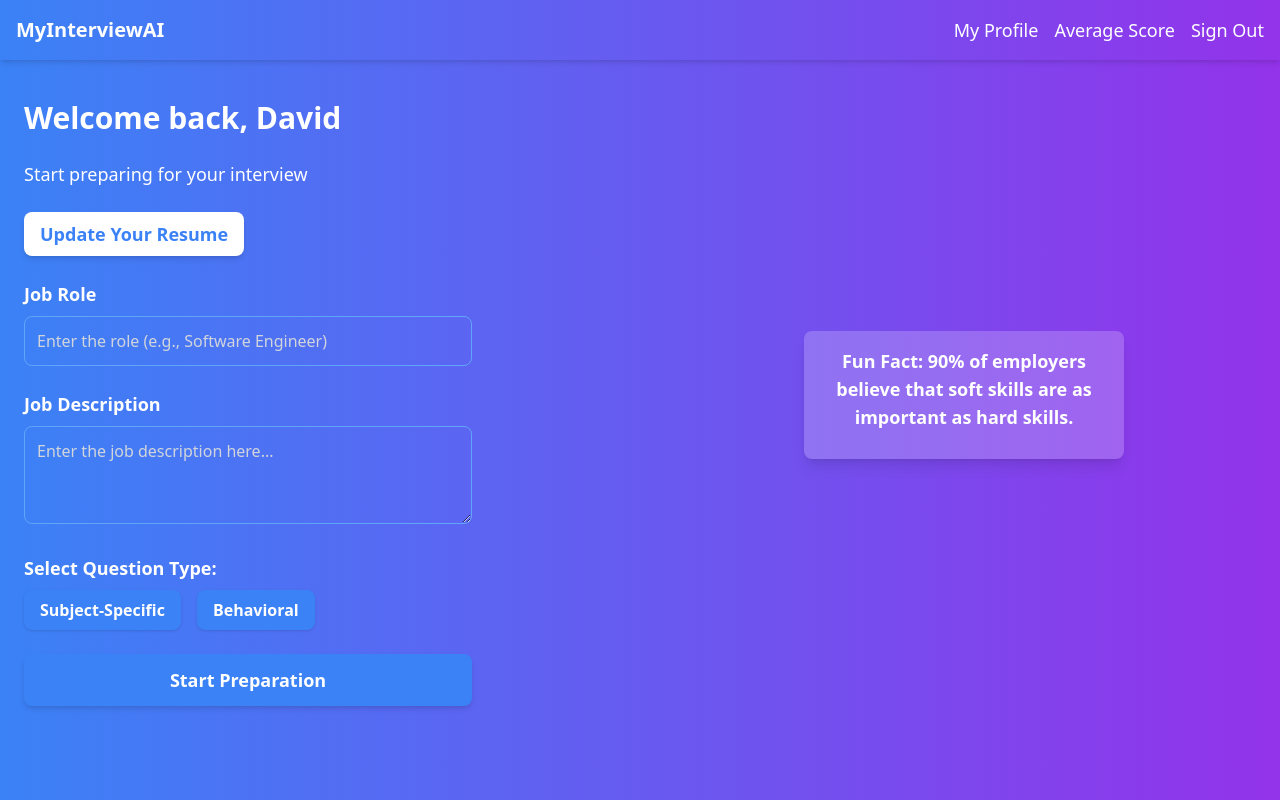
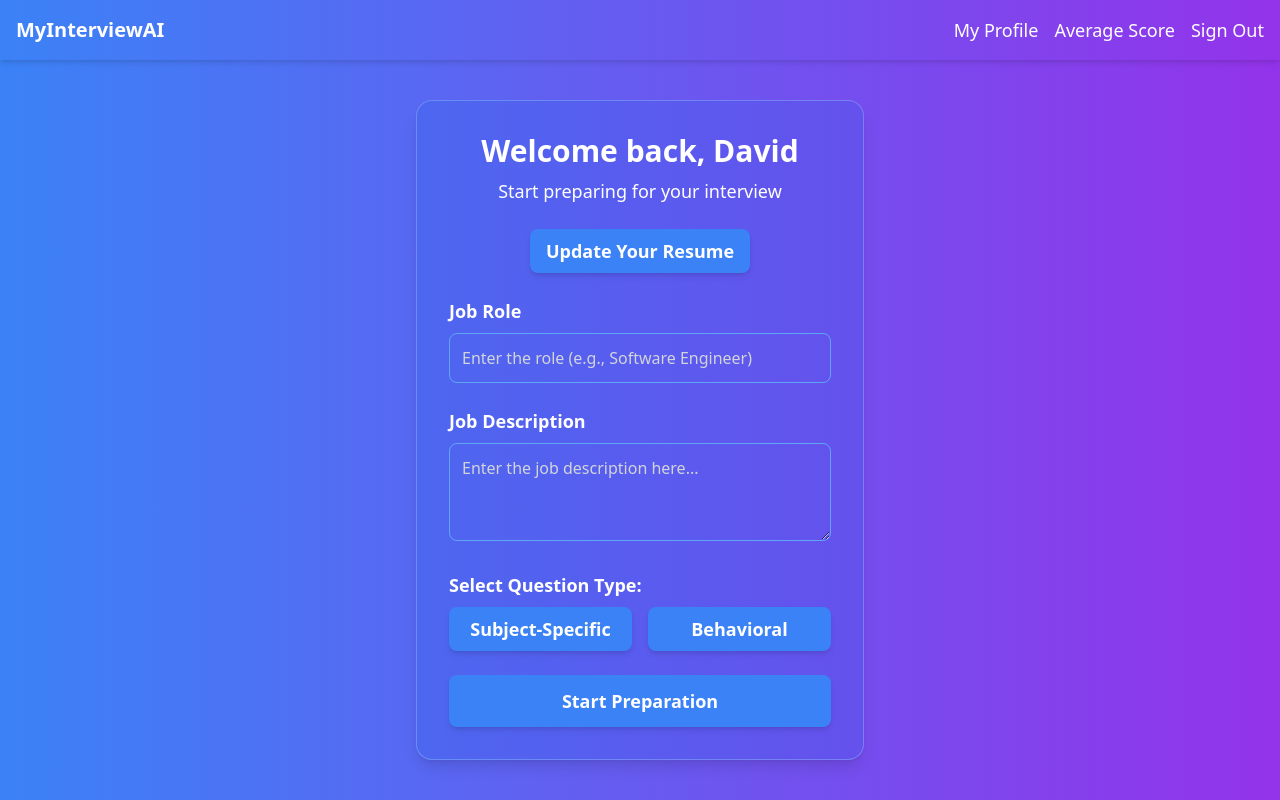
Before and after one commit to AkshayVoora/MyInterviewAI, a React (Create React App) app in the folder frontend/: page /dashboard in a window 1280 px wide. Built offline with nearby package versions, Linux system fonts and the light colour scheme.

Commit message:
Your commit message here

```diff
--- a/frontend/src/pages/Dashboard.js
+++ b/frontend/src/pages/Dashboard.js
@@ -1,7 +1,6 @@
 // src/pages/Dashboard.js
 import React, { useState } from 'react';
 import { Link, useNavigate } from 'react-router-dom';
-import AnimatedTips from '../components/AnimatedTips';
 
 function Dashboard() {
    const [showSignOutModal, setShowSignOutModal] = useState(false);
@@ -16,7 +15,7 @@ function Dashboard() {
    const cancelSignOut = () => setShowSignOutModal(false);
 
    return (
-      <div className="min-h-screen bg-gradient-to-r from-blue-500 to-purple-600 text-white">
+      <div className="min-h-screen bg-gradient-to-r from-blue-500 to-purple-600 text-white flex flex-col items-center">
          <nav className="w-full flex items-center justify-between bg-transparent p-4 shadow-md">
             <h1 className="text-xl font-bold">MyInterviewAI</h1>
             <div className="flex space-x-4 text-lg">
@@ -26,16 +25,20 @@ function Dashboard() {
             </div>
          </nav>
 
-         <div className="flex">
-            {/* Left Side Content */}
-            <div className="flex-1 p-6">
-               <div className="mt-4 space-y-6">
-                  <h2 className="text-3xl font-bold mb-2">Welcome back, David</h2>
-                  <p className="text-lg mb-4">Start preparing for your interview</p>
-                  <Link to="#profile" className="inline-block px-4 py-2 bg-white text-blue-500 rounded-lg font-semibold shadow-md text-lg hover:bg-gray-200">Update Your Resume</Link>
+         <div className="flex-1 flex items-center justify-center w-full p-6">
+            <div className="bg-blue-600 bg-opacity-20 p-8 rounded-2xl border border-blue-300 border-opacity-40 shadow-lg max-w-md w-full">
+               <h2 className="text-3xl font-bold mb-2 text-center">Welcome back, David</h2>
+               <p className="text-lg mb-6 text-center">Start preparing for your interview</p>
+
+               {/* Update Resume Button */}
+               <div className="text-center mb-6">
+                  <Link to="#profile" className="inline-block px-4 py-2 bg-blue-500 text-white rounded-lg font-semibold shadow-md text-lg hover:bg-blue-600 focus:outline-none">
+                     Update Your Resume
+                  </Link>
+               </div>
 
                {/* Form Section */}
-                  <div className="space-y-6 max-w-md">
+               <div className="space-y-6">
                   <div>
                      <label className="block text-lg font-semibold mb-2">Job Role</label>
                      <input type="text" className="w-full p-3 bg-transparent border border-blue-400 rounded-lg text-white placeholder-gray-300 text-base focus:outline-none focus:ring focus:ring-blue-100" placeholder="Enter the role (e.g., Software Engineer)" />
@@ -49,12 +52,12 @@ function Dashboard() {
                      <div className="flex space-x-4">
                         <button
                            onClick={() => setSelectedType('Subject-Specific')}
-                              className={`px-4 py-2 rounded-lg shadow text-base font-semibold focus:outline-none ${selectedType === 'Subject-Specific' ? 'bg-blue-500 text-white' : 'bg-blue-500 text-white hover:bg-blue-600'}`}>
+                           className={`px-4 py-2 rounded-lg shadow-md text-lg font-semibold w-full ${selectedType === 'Subject-Specific' ? 'bg-blue-500 text-white' : 'bg-blue-500 text-white hover:bg-blue-600'}`}>
                            Subject-Specific
                         </button>
                         <button
                            onClick={() => setSelectedType('Behavioral')}
-                              className={`px-4 py-2 rounded-lg shadow text-base font-semibold focus:outline-none ${selectedType === 'Behavioral' ? 'bg-blue-500 text-white' : 'bg-blue-500 text-white hover:bg-blue-600'}`}>
+                           className={`px-4 py-2 rounded-lg shadow-md text-lg font-semibold w-full ${selectedType === 'Behavioral' ? 'bg-blue-500 text-white' : 'bg-blue-500 text-white hover:bg-blue-600'}`}>
                            Behavioral
                         </button>
                      </div>
@@ -66,12 +69,6 @@ function Dashboard() {
                      Start Preparation
                   </button>
                </div>
-               </div>
-            </div>
-
-            {/* Right Side: Animated Tips */}
-            <div className="flex-1 flex items-center justify-center p-4">
-               <AnimatedTips />
             </div>
          </div>
 
```
Lines whose indentation alone changed are shown as unchanged.
